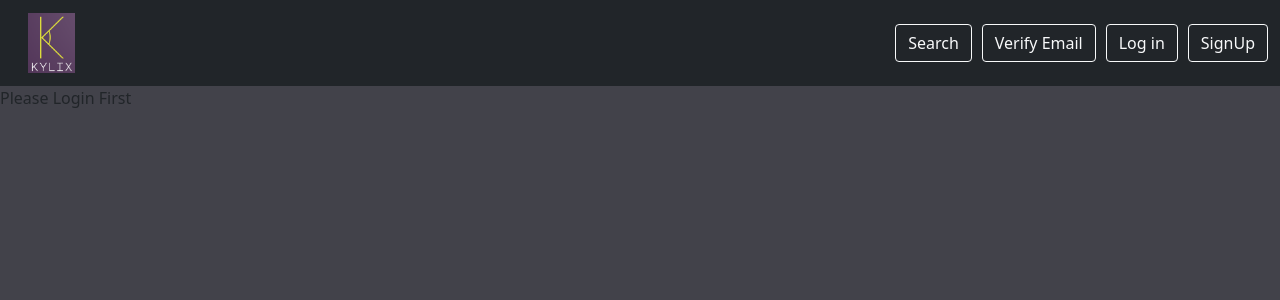
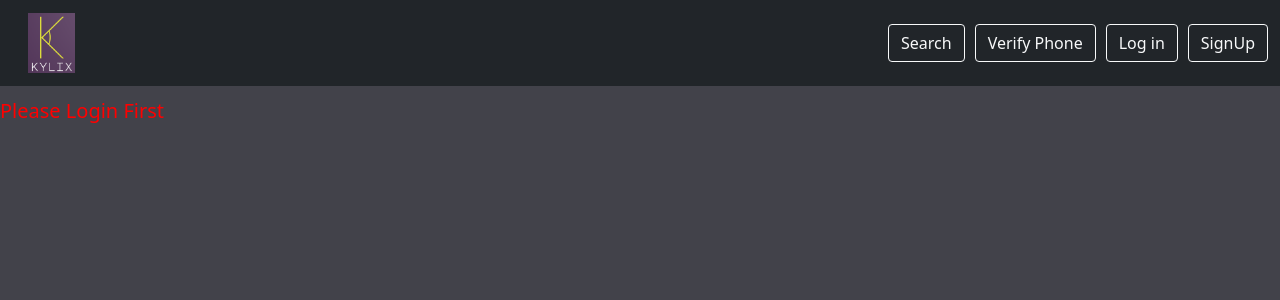
Before and after one commit to crackaf/kylix-frontend, a React (Create React App) app: page /appointments in a window 1280 px wide. Shown: the top 300 px of the page. Built offline with nearby package versions, Linux system fonts and the light colour scheme; no server answers.

Commit message:
feat(Minor Changes): Made some minor changes

```diff
--- a/src/components/header/index.tsx
+++ b/src/components/header/index.tsx
@@ -1,5 +1,6 @@
 import React from 'react';
 import styled from 'styled-components';
+import colors from 'theme/colors';
 import HeaderImage from 'assets/images/header-image.png';
 
 const HeaderDiv = styled.div`
@@ -7,7 +8,20 @@ const HeaderDiv = styled.div`
   width: 100%;
   height: 300px;
   background-size: cover;
+  color: ${colors.background};
+  font-size: 100px;
+  font-weight: 600;
+  padding-top: 3%;
+  letter-spacing: 3px;
+  padding-left: 4%;
   background-repeat: no-repeat;
+`;
+
+const HR = styled.div`
+  border-bottom: 4px solid ${colors.background};
+  height: 12px;
+  width: 150px;
+  background: ${colors.formBackground};
 `;
 
 /**
@@ -15,7 +29,12 @@ const HeaderDiv = styled.div`
  * @return {JSX.Element}
  */
 function Header() {
-  return <HeaderDiv />;
+  return (
+    <HeaderDiv>
+      Kylix
+      <HR />
+    </HeaderDiv>
+  );
 }
 
 export default Header;
--- a/src/components/navbar/index.tsx
+++ b/src/components/navbar/index.tsx
@@ -64,7 +64,7 @@ function Navbar() {
               <>
                 <Link to={'/auth'}>
                   <Button type="button" className="btn btn-outline-light">
-                    Verify Email
+                    Verify Phone
                   </Button>
                 </Link>
               </>
--- a/src/config/constants/apis.ts
+++ b/src/config/constants/apis.ts
@@ -1,3 +1,4 @@
+/* eslint-disable max-len */
 import { SERVER_API_URL } from '.';
 
 // eslint-disable-next-line max-len
@@ -7,3 +8,4 @@ export const REGISTER_USER = `${SERVER_API_URL}/api/register_user.php`;
 export const CREATE_OTP = `${SERVER_API_URL}/api/create_otp_for_user.php`;
 export const VERIFY_OTP = `${SERVER_API_URL}/api/verify_otp_for_user.php`;
 export const SEARCH_DOCTOR = `${SERVER_API_URL}/api/search_doctor.php`;
+export const SERCH_PATIENT_APPOINTMENTS = `${SERVER_API_URL}/api/get_patient_appointment.php`;
--- a/src/pages/appointment_details/index.tsx
+++ b/src/pages/appointment_details/index.tsx
@@ -26,7 +26,7 @@ const OuterContainer = styled.div`
 
 const AppointmentContainer = styled.div<{ width?: string }>`
   height: fit-content;
-  width: ${({ width }) => width ?? '30%'};
+  width: ${({ width }) => width ?? '34%'};
   margin: 0 auto;
   margin-top: 2%;
   background-color: ${colors.formBackground};
@@ -89,6 +89,7 @@ const HR = styled.hr`
  */
 function AppointmentDetails() {
   const { user, isLoggedIn, isVerified } = useUser();
+  console.log(user);
   return (
     <>
       <PageContainer>
@@ -108,8 +109,8 @@ function AppointmentDetails() {
                   <P>Name</P>
                 </div>
                 <div className="mb-3 mt-2 d-flex">
-                  <Label className="form-label">Patient ID:</Label>
-                  <P>Name</P>
+                  <Label className="form-label">Patient Name:</Label>
+                  <P>{user ? user.full_name : -1}</P>
                 </div>
                 <div className="mb-3 mt-2 d-flex">
                   <Label className="form-label">Appointment Day:</Label>
@@ -137,7 +138,7 @@ function AppointmentDetails() {
                 </div>
                 <div className="mb-3 mt-2 d-flex">
                   <Label className="form-label">Patient Name:</Label>
-                  <P>Name</P>
+                  <P>{user?.full_name}</P>
                 </div>
                 <div className="mb-3 mt-2 d-flex">
                   <Label className="form-label">Appointment Day:</Label>
--- a/src/pages/appointments/index.tsx
+++ b/src/pages/appointments/index.tsx
@@ -1,5 +1,6 @@
 import React, { useState } from 'react';
 import styled from 'styled-components';
+import { useLocation } from 'react-router';
 import DatePicker from '@mui/lab/DatePicker';
 import { TextField } from '@mui/material';
 import AdapterDateFns from '@mui/lab/AdapterDateFns';
@@ -7,11 +8,20 @@ import LocalizationProvider from '@mui/lab/LocalizationProvider';
 import useUser from 'hooks/useUser';
 import Colors from 'theme/colors';
 import Navbar from 'components/navbar';
+import { IUser } from 'utils/types/db';
+import { getPatientAppointments } from 'utils/appointment_details/search';
 
 const PageContainer = styled.div`
   background-color: ${Colors.background};
   height: 100vh;
   width: 100%;
+`;
+
+const ErrorMessage = styled.div`
+  color: red;
+  margin: auto;
+  margin-top: 10px;
+  font-size: 20px;
 `;
 
 const AppointmentContainer = styled.div`
@@ -76,24 +86,31 @@ const HR = styled.hr`
   color: black;
 `;
 
+const SubmitButton = styled.button`
+  margin: 0 auto;
+  display: block;
+`;
+
 /**
  *
  * @return {JSX.Element}
  */
 function Appointments() {
+  const location = useLocation();
+  const doctor: IUser = location.state as any;
+
   const [selectedDate, setSelectedDate] = useState<Date | null>(new Date());
   const { user, isLoggedIn, isVerified } = useUser();
   const handleDob = (e: any) => {
     setSelectedDate(e);
   };
-
   return (
     <PageContainer>
       <Navbar />
       {isLoggedIn ? (
         <>
           <AppointmentContainer>
-            <Title>{user?.full_name}</Title>
+            <Title>{doctor.full_name}</Title>
             <HR />
             <SubTitle>Available Slots</SubTitle>
             <div className="mb-3 mt-2">
@@ -160,10 +177,14 @@ function Appointments() {
                 />
               </LocalizationProvider>
             </div>
+
+            <SubmitButton className="btn btn-outline-light">
+              Submit
+            </SubmitButton>
           </AppointmentContainer>
         </>
       ) : (
-        <>Please Login First</>
+        <ErrorMessage>Please Login First</ErrorMessage>
       )}
     </PageContainer>
   );
--- a/src/pages/auth/index.tsx
+++ b/src/pages/auth/index.tsx
@@ -10,6 +10,13 @@ const PageContainer = styled.div`
   background-color: ${Colors.background};
   height: 100vh;
   width: 100%;
+`;
+
+const ErrorMessage = styled.div`
+  color: red;
+  margin: auto;
+  margin-top: 10px;
+  font-size: 20px;
 `;
 
 const AuthContainer = styled.div`
@@ -91,8 +98,8 @@ function Auth() {
   return (
     <PageContainer>
       <Navbar />
-      {!isLoggedIn && <>Please Login First</>}
-      {isVerified && <>User is already verified</>}
+      {!isLoggedIn && <ErrorMessage>Please Login First</ErrorMessage>}
+      {isVerified && <ErrorMessage>User is already verified</ErrorMessage>}
       {isLoggedIn && !isVerified && (
         <AuthContainer>
           <form onSubmit={handleSubmit}>
--- a/src/pages/doctors/index.tsx
+++ b/src/pages/doctors/index.tsx
@@ -25,6 +25,13 @@ const Input = styled.input`
   background-color: #959595;
   margin: 0 auto;
   color: wheat;
+`;
+
+const ErrorMessage = styled.div`
+  color: red;
+  margin: auto;
+  margin-top: 10px;
+  font-size: 20px;
 `;
 
 /**
@@ -115,8 +122,10 @@ function Doctors() {
       </Helmet>
       <PageContainer>
         <Navbar />
-        {!isLoggedIn && <>Please login first</>}
-        {!isVerified && <>Please verify your account first</>}
+        {!isLoggedIn && <ErrorMessage>Please login first</ErrorMessage>}
+        {!isVerified && (
+          <ErrorMessage>Please verify your account first</ErrorMessage>
+        )}
         {isLoggedIn && isVerified && (
           <>
             <div className="d-flex w-50 mx-auto mt-5 mb-5">
--- a/src/pages/profile/index.tsx
+++ b/src/pages/profile/index.tsx
@@ -10,6 +10,13 @@ const PageContainer = styled.div`
   background-color: ${Colors.background};
   height: 170vh;
   width: 100%;
+`;
+
+const ErrorMessage = styled.div`
+  color: red;
+  margin: auto;
+  margin-top: 10px;
+  font-size: 20px;
 `;
 
 const ProfileContainer = styled.div`
@@ -57,7 +64,6 @@ const Input = styled.input`
  */
 function Profile() {
   const { user, isLoggedIn, isVerified } = useUser();
-  console.log(user);
   return (
     <PageContainer>
       <Navbar />
@@ -142,7 +148,7 @@ function Profile() {
                     type="text"
                     className="form-control"
                     disabled
-                    value="Arbab"
+                    value="0"
                   />
                 </div>
                 <div className="mb-3 mt-2">
@@ -170,7 +176,7 @@ function Profile() {
           </ProfileContainer>
         </>
       ) : (
-        <>Please Login First</>
+        <ErrorMessage>Please Login First</ErrorMessage>
       )}
     </PageContainer>
   );
--- a/src/pages/signup/index.tsx
+++ b/src/pages/signup/index.tsx
@@ -170,7 +170,15 @@ function Signup() {
             />
           </div>
 
-          {checkMatch}
+          {password.length > 0 && (
+            <p
+              style={{
+                marginLeft: '60px',
+              }}
+            >
+              {checkMatch}
+            </p>
+          )}
 
           {/* Address Input */}
           <div className="mb-3 mt-2">
--- /dev/null
+++ b/src/utils/appointment_details/search.ts
@@ -0,0 +1,24 @@
+import axios from 'axios';
+import qs from 'qs';
+import { SERCH_PATIENT_APPOINTMENTS } from 'config/constants/apis';
+import { IResponse } from 'utils/types';
+
+export type IGetAppointmentProps = {
+  auth_code?: string;
+};
+
+export const getPatientAppointments = async ({
+  auth_code,
+}: {
+  auth_code?: string | undefined;
+}) => {
+  const localData: IGetAppointmentProps = {};
+  if (auth_code && auth_code.length > 0) localData['auth_code'] = auth_code;
+  console.log(localData);
+  const response = await axios.post(
+    SERCH_PATIENT_APPOINTMENTS,
+    qs.stringify(localData),
+  );
+  const { data: docs, status, response: r } = response.data as IResponse;
+  return { status, r, docs: JSON.parse(docs) };
+};
```
